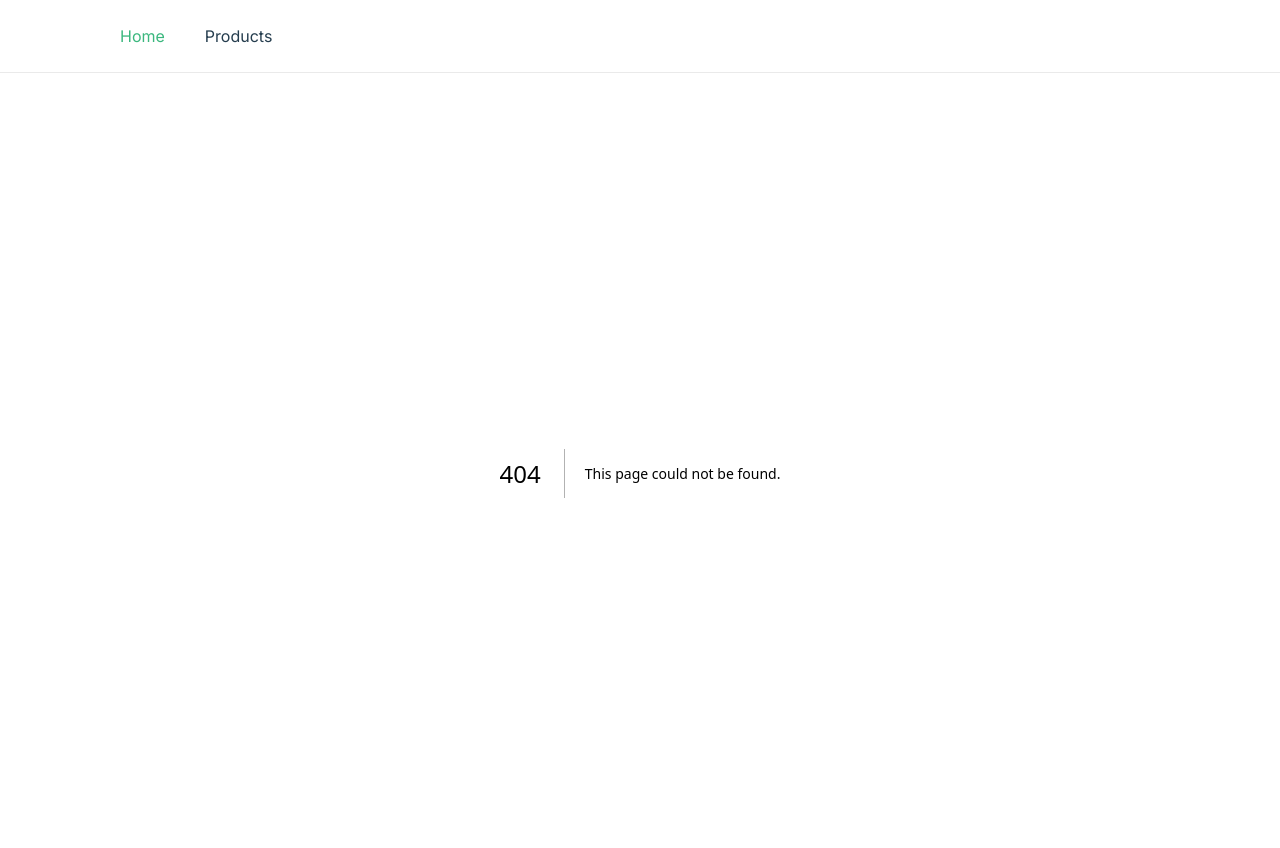
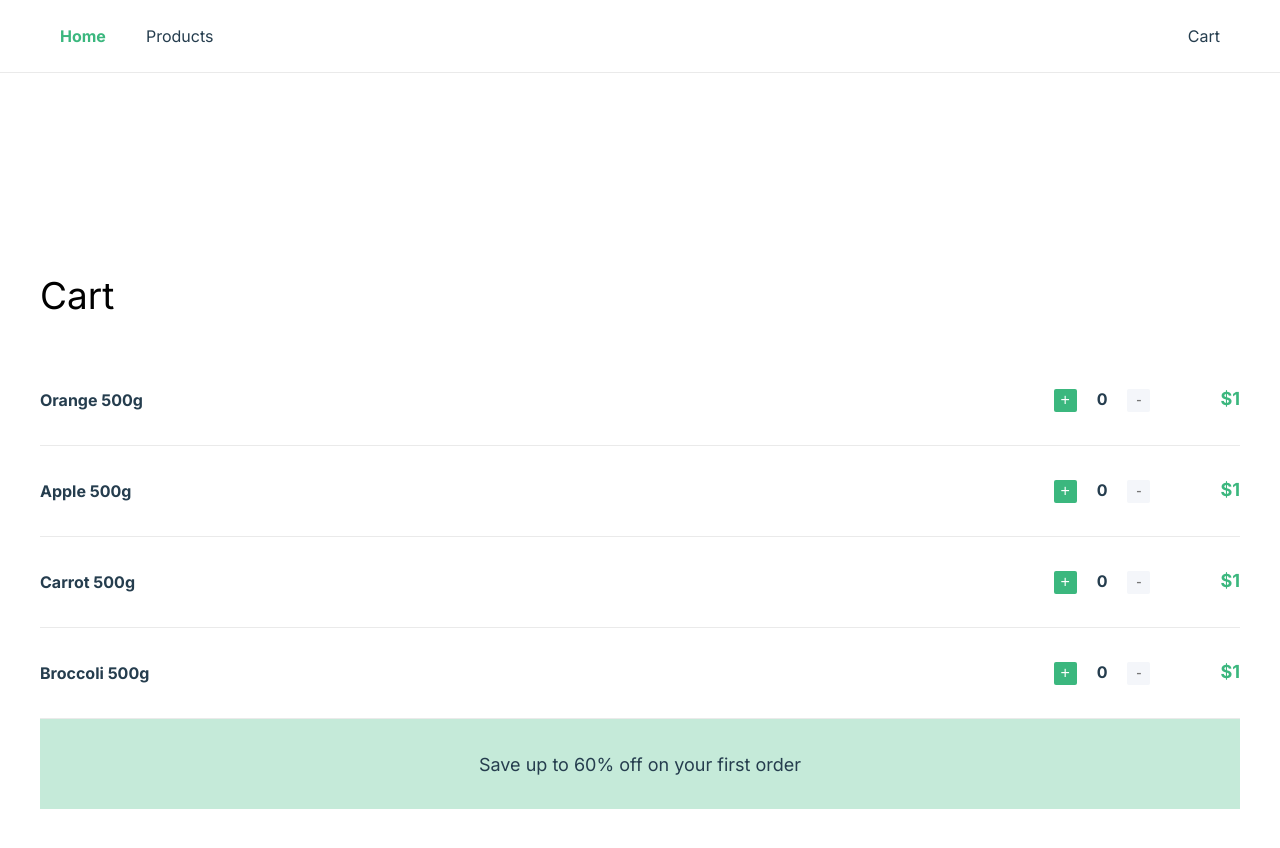
Before and after one commit to ynmkim/grocery-fresh, a Next.js app: page /cart in a window 1280 px wide. Before the commit this address had no page. Shown: the top 848 px of the page. After the commit the page ends 825 px from the top, so only its background shows below. Built offline with nearby package versions, Linux system fonts and the light colour scheme.

Commit message:
장바구니 컨포넌트 추가, 수량 증가  기능 추가

```diff
--- /dev/null
+++ b/app/cart/page.js
@@ -0,0 +1,46 @@
+'use client';
+
+import { useState } from "react";
+
+export default function Cart() { // 부모 컨포넌트
+  let cart = ['Orange', 'Apple', 'Carrot', 'Broccoli'];
+
+  return (
+    <div>
+      <div className="container">
+        <h3 className="sub-title">Cart</h3>
+        <ul className="cart-list">
+          <CartItem productName={ cart[0] }/>
+          <CartItem productName={ cart[1] }/>
+          <CartItem productName={ cart[2] }/>
+          <CartItem productName={ cart[3] }/>
+          <Banner discount="60" />
+        </ul>
+      </div>
+    </div>
+  )
+}
+
+function CartItem(props) { // 자식 컨포넌트
+  let [quantity, quantityChange] = useState(0);
+
+  return (
+    <li className="cart-item">
+      <h4 className="product-title">{props.productName} 500g</h4>
+      <div className="flex-col">
+        <button className="button-quantity plus" onClick={() => { quantityChange(quantity + 1) }}>+</button>
+        <strong className="product-quantity">{ quantity }</strong>
+        <button className="button-quantity minus" onClick={() => { quantityChange(quantity - 1) }}>-</button>
+        <strong className="product-price">$1</strong>
+      </div>
+    </li>
+  )
+};
+
+function Banner(props) {
+  return (
+    <div className="banner">
+      Save up to { props.discount }% off on your first order
+    </div>
+  )
+}
--- a/app/globals.css
+++ b/app/globals.css
@@ -11,11 +11,13 @@ ol {
 a {
   text-decoration: none;
 }
+button {
+  border: 0;
+}
 h1,h2,h3,h4,h5,h6 {
   margin: 0;
   padding: 0;
 }
-
 /* ~ reset */
 
 .header {
@@ -26,20 +28,22 @@ h1,h2,h3,h4,h5,h6 {
 .nav-list {
   display: flex;
   align-items: center;
-  max-width: 1080px;
+  justify-content: space-between;
+  max-width: 1200px;
   height: 72px;
   margin: 0 auto;
 }
-.nav-list-item {
+.nav-item {
   padding: 20px;
   font-size: 16px;
   color: #253D4E;
 }
-.nav-list-item.is-active {
+.nav-item.active {
+  font-weight: bold;
   color: #3BB77E;
 }
 .container {
-  max-width: 1080px;
+  max-width: 1200px;
   margin: 200px auto 0;
 }
 .main-title {
@@ -58,14 +62,14 @@ h1,h2,h3,h4,h5,h6 {
 .product-list {
   display: flex;
 }
-.product-list-item {
+.product-item {
   width: 228px;
   margin-right: 15px;
   border: 1px solid rgba(173, 173, 173, 0.25);
   border-radius: 3px;
   background-color: #fff;
 }
-.product-list-item:last-child {
+.product-item:last-child {
   margin-right: 0;
 }
 .product-image img {
@@ -75,10 +79,79 @@ h1,h2,h3,h4,h5,h6 {
   padding: 10px;
   border-top: 1px solid rgba(173, 173, 173, 0.25);
 }
-.product-title {
+.product-list .product-title {
   margin-bottom: 15px;
 }
-.product-price {
+.product-list .product-price {
   font-size: 18px;
   color: #3BB77E;
 }
+.product-list .button-cart {
+  display: flex;
+  align-items: center;
+  justify-content: center;
+  width: 89px;
+  height: 33px;
+  border-radius: 2px;
+  background-color: #DEF9EC;
+  color: #3BB77E;
+  text-align: center;
+}
+.icon-cart {
+   margin-right: 5px;
+}
+.icon-cart img {
+  display: block;
+  width: 12px;
+  height: 12px;
+}
+.product-text .flex-row {
+  display: flex;
+  align-items: center;
+  justify-content: space-between;
+}
+.cart-item {
+  display: flex;
+  align-items: center;
+  justify-content: space-between;
+  height: 90px;
+  border-bottom: 1px solid rgba(173, 173, 173, 0.25);
+}
+.cart-list .product-title {
+  flex-basis: 80%;
+  color: #253D4E;
+}
+.cart-list .product-quantity {
+  padding: 0 20px;
+  color: #253D4E;
+}
+.cart-list .product-price {
+  margin-left: 70px;
+  font-size: 18px;
+  color: #3BB77E
+}
+.button-quantity {
+  width:23px;
+  height: 23px;
+  font-size: 16px;
+  border-radius: 2px;
+  cursor: pointer;
+}
+.button-quantity.plus {
+  background-color: #3BB77E;
+  color: #fff;
+}
+.button-quantity.minus {
+  background-color: #F4F6FA;
+  color: #777;
+}
+.banner {
+  display: flex;
+  align-items: center;
+  justify-content: center;
+  width: 100%;
+  height: 90px;
+  font-size: 18px;
+  background-color: #C5EAD9;
+  color: #253D4E;
+}
--- a/app/layout.js
+++ b/app/layout.js
@@ -1,27 +1,39 @@
 import './globals.css'
 import { Inter } from 'next/font/google';
 import Link from 'next/link';
+import React from 'react';
 
 const inter = Inter({ subsets: ['latin'] })
 
 export const metadata = {
-  title: 'Create Next App',
-  description: 'Generated by create next app',
+  title: 'Fresh Grocery',
+  description: 'Fresh Grocery Mall',
 }
 
 export default function RootLayout({ children }) {
   return (
     <html lang="en">
       <body className={inter.className}>
-         <header className='header'>
-          <nav className="nav-list">
-            <Link className="nav-list-item is-active" href="/">Home</Link>
-            <Link className="nav-list-item" href="/products">Products</Link>
-          </nav>
-        </header>
+        <NavBar />
 
       {children}
       </body>
     </html>
   )
 }
+
+function NavBar() {
+  return (
+    <header className='header'>
+      <nav className="nav-list">
+        <div className="nav-left">
+          <Link className="nav-item active" href="/">Home</Link>
+          <Link className="nav-item" href="/products">Products</Link>
+        </div>
+        <div class="nav-right">
+          <Link className="nav-item" href="/cart">Cart</Link>
+        </div>
+      </nav>
+    </header>
+  )
+}
```
Also changed, not shown: app/products/page.js (+16 -4 lines), app/page.module.css (added), public/icon_cart.png (added).
